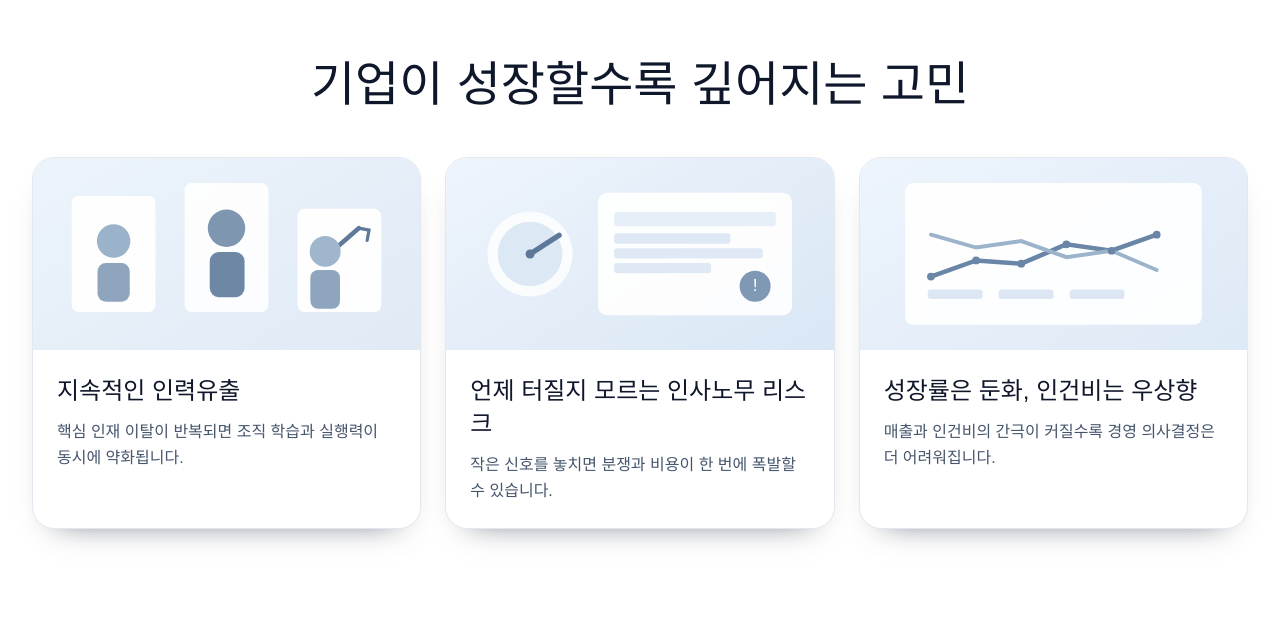
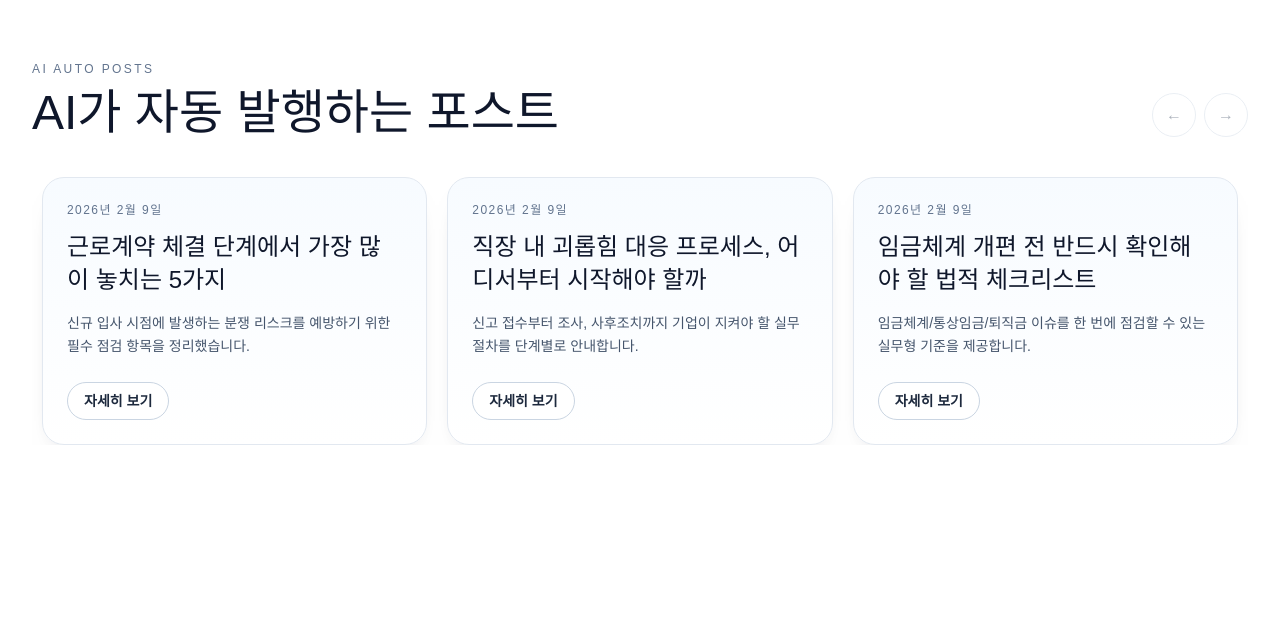
Before and after one commit to kyj44123-afk/cpla.ai, a Next.js app: page / in a window 1280 px wide. Shown: the part 1795-2430 px from the top of the page. Built offline with nearby package versions, Linux system fonts and the light colour scheme; no server answers; a web font is replaced by a local one.

Commit message:
0.9.4.1. (fix)

```diff
--- a/src/app/page.tsx
+++ b/src/app/page.tsx
@@ -45,6 +45,27 @@ type AutoPost = {
   createdAt: string;
 };
 
+const FALLBACK_AUTO_POSTS: AutoPost[] = [
+  {
+    id: "fallback-1",
+    title: "근로계약 체결 단계에서 가장 많이 놓치는 5가지",
+    excerpt: "신규 입사 시점에 발생하는 분쟁 리스크를 예방하기 위한 필수 점검 항목을 정리했습니다.",
+    createdAt: new Date().toISOString(),
+  },
+  {
+    id: "fallback-2",
+    title: "직장 내 괴롭힘 대응 프로세스, 어디서부터 시작해야 할까",
+    excerpt: "신고 접수부터 조사, 사후조치까지 기업이 지켜야 할 실무 절차를 단계별로 안내합니다.",
+    createdAt: new Date().toISOString(),
+  },
+  {
+    id: "fallback-3",
+    title: "임금체계 개편 전 반드시 확인해야 할 법적 체크리스트",
+    excerpt: "임금체계/통상임금/퇴직금 이슈를 한 번에 점검할 수 있는 실무형 기준을 제공합니다.",
+    createdAt: new Date().toISOString(),
+  },
+];
+
 async function getAutoPosts(): Promise<AutoPost[]> {
   try {
     const admin = getSupabaseAdmin();
@@ -52,13 +73,12 @@ async function getAutoPosts(): Promise<AutoPost[]> {
       .from("posts")
       .select("id, title, content, created_at, status")
       .eq("status", "open")
-      .not("content", "is", null)
       .order("created_at", { ascending: false })
       .limit(12);
 
-    if (error || !data) return [];
+    if (error || !data) return FALLBACK_AUTO_POSTS;
 
-    return data
+    const mapped = data
       .map((row) => {
         const content = String(row.content ?? "");
         const plain = content.replace(/[#>*`[\]()_-]/g, " ").replace(/\s+/g, " ").trim();
@@ -70,8 +90,10 @@ async function getAutoPosts(): Promise<AutoPost[]> {
         };
       })
       .filter((post) => post.title);
+
+    return mapped.length > 0 ? mapped : FALLBACK_AUTO_POSTS;
   } catch {
-    return [];
+    return FALLBACK_AUTO_POSTS;
   }
 }
 
--- a/src/components/landing-premium/AutoPostsCarousel.tsx
+++ b/src/components/landing-premium/AutoPostsCarousel.tsx
@@ -52,10 +52,6 @@ export default function AutoPostsCarousel({ posts }: AutoPostsCarouselProps) {
     };
   }, [index, posts.length, visibleCount]);
 
-  if (posts.length === 0) {
-    return null;
-  }
-
   return (
     <section className="bg-white px-5 py-20 md:px-8 md:py-24">
       <div className="mx-auto w-full max-w-7xl">
@@ -95,7 +91,7 @@ export default function AutoPostsCarousel({ posts }: AutoPostsCarouselProps) {
                   <h3 className="mt-3 line-clamp-2 font-serif text-2xl leading-snug text-slate-900">{post.title}</h3>
                   <p className="mt-4 line-clamp-4 text-sm leading-relaxed text-slate-600">{post.excerpt}</p>
                   <Link
-                    href={`/project/${post.id}`}
+                    href={post.id.startsWith("fallback-") ? "/enterprise-diagnosis" : `/posts/${post.id}`}
                     className="mt-6 inline-flex w-fit items-center rounded-full border border-slate-300 bg-white px-4 py-2 text-sm font-semibold text-slate-800 transition hover:bg-slate-100"
                   >
                     자세히 보기
--- a/src/components/landing-premium/TopHeader.tsx
+++ b/src/components/landing-premium/TopHeader.tsx
@@ -39,14 +39,6 @@ export default function TopHeader() {
 
         <nav aria-label="주요 메뉴" className="flex items-center gap-5 text-sm md:gap-8">
           <Link
-            href="/counseling"
-            className={`transition-colors hover:opacity-75 focus-visible:outline-none focus-visible:ring-2 focus-visible:ring-sky-200 ${
-              isScrolled ? "text-slate-700" : "text-white/90"
-            }`}
-          >
-            상담
-          </Link>
-          <Link
             href="/#products"
             className={`transition-colors hover:opacity-75 focus-visible:outline-none focus-visible:ring-2 focus-visible:ring-sky-200 ${
               isScrolled ? "text-slate-700" : "text-white/90"
@@ -68,6 +60,14 @@ export default function TopHeader() {
               isScrolled ? "text-slate-700" : "text-white/90"
             }`}
           >
+            괴롭힘·성희롱
+          </Link>
+          <Link
+            href="/#products"
+            className={`transition-colors hover:opacity-75 focus-visible:outline-none focus-visible:ring-2 focus-visible:ring-sky-200 ${
+              isScrolled ? "text-slate-700" : "text-white/90"
+            }`}
+          >
             교육
           </Link>
         </nav>
```
